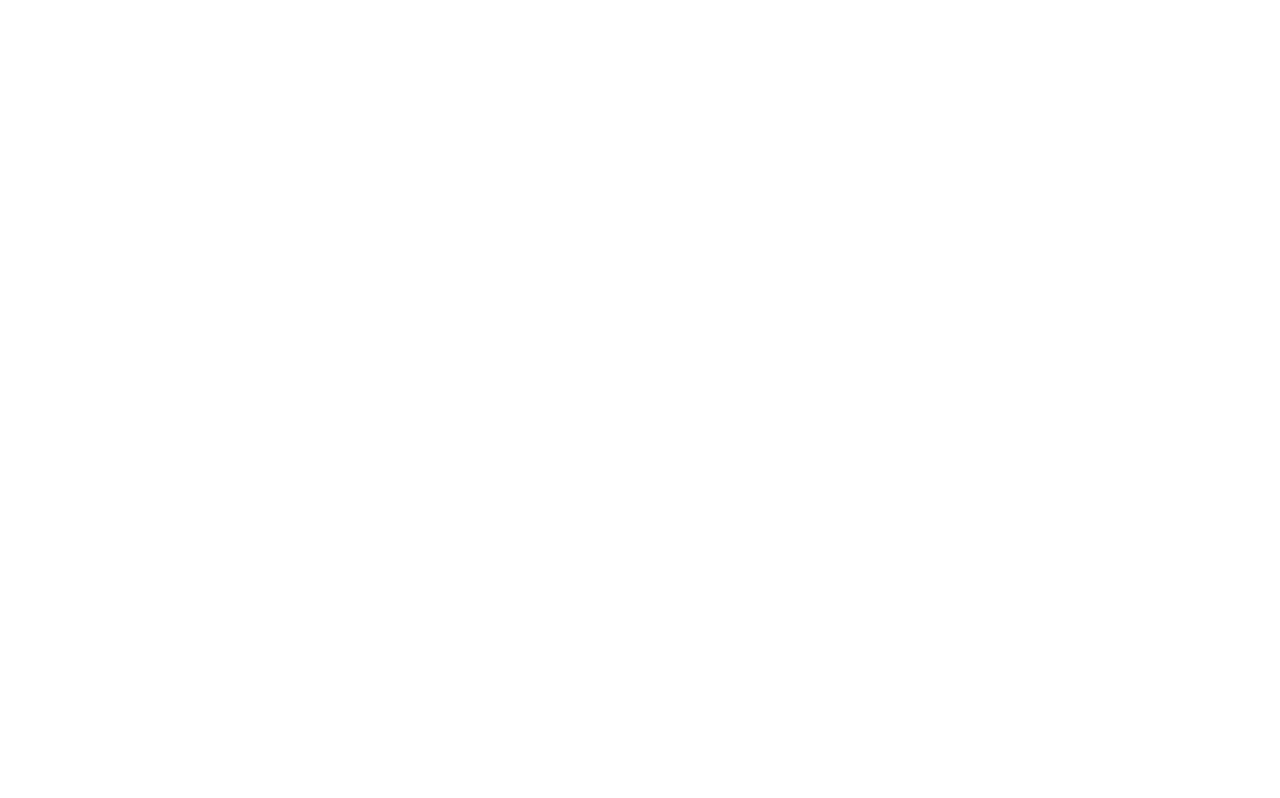
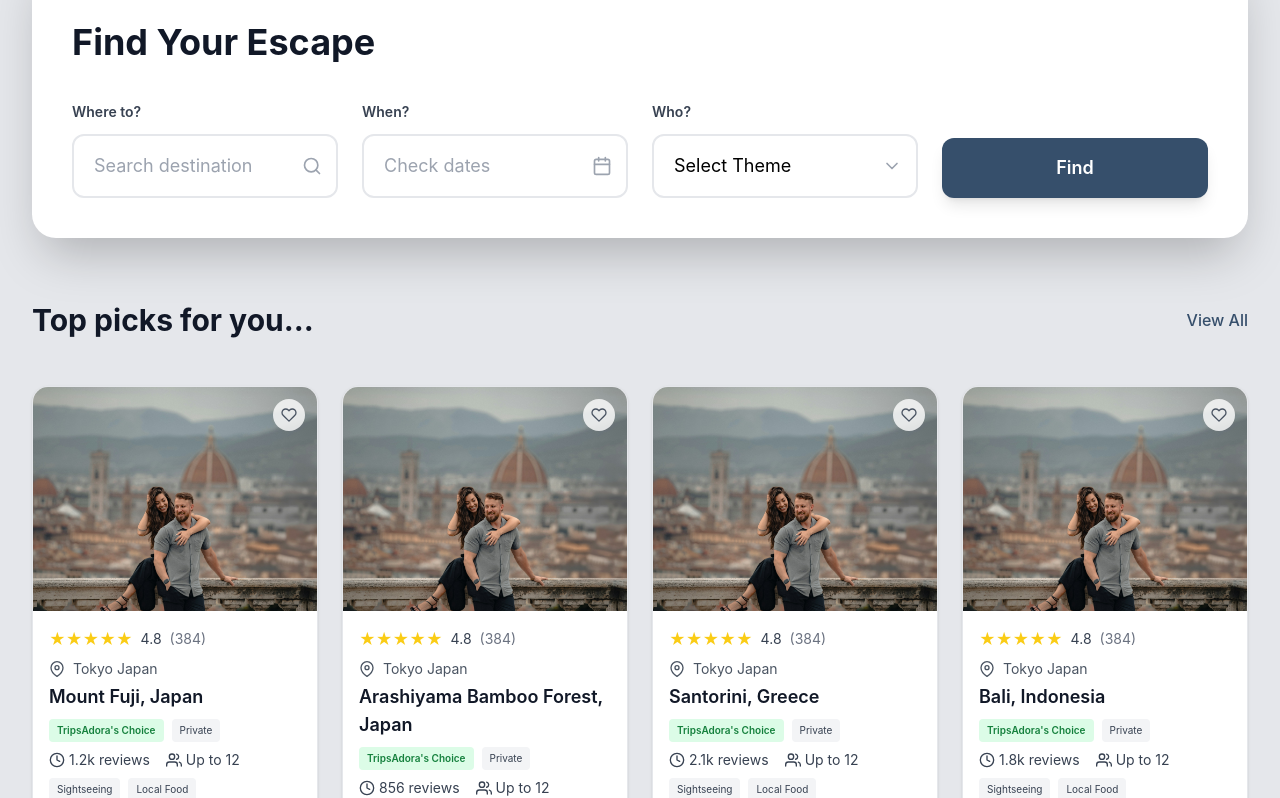
Before and after one commit to syedhamzamehdiii/Trips-Adora, a React (Vite) app in the folder customer-platform/frontend/: page /dashboard in a window 1280 px wide. Before the commit this address had no page. Shown: the part 802-1600 px from the top of the page. Before the commit the page ends 800 px from the top, so only its background shows below. Built offline with nearby package versions, Linux system fonts and the light colour scheme.

Commit message:
feat: add /product-details route; set /dashboard as landing; wire Mount Fuji to /dashboard#our-plans; add About Us/Careers navigation and anchors

```diff
--- a/customer-platform/frontend/src/App.jsx
+++ b/customer-platform/frontend/src/App.jsx
@@ -1,15 +1,18 @@
-import { Routes, Route } from 'react-router-dom'
+import { Routes, Route, Navigate } from 'react-router-dom'
 import LandingPage from './pages/LandingPage'
 import SupplierRegistrationPage from './pages/SupplierRegistrationPage'
 import AboutUsPage from './pages/AboutUsPage'
+import ProductDetails from './components/ProductDetails'
 
 function App() {
   return (
     <div className="App">
       <Routes>
-        <Route path="/" element={<LandingPage />} />
+        <Route path="/" element={<Navigate to="/dashboard" replace />} />
+        <Route path="/dashboard" element={<LandingPage />} />
         <Route path="/supplier-registration" element={<SupplierRegistrationPage />} />
         <Route path="/about-us" element={<AboutUsPage />} />
+        <Route path="/product-details" element={<ProductDetails />} />
       </Routes>
     </div>
   )
--- a/customer-platform/frontend/src/components/ExploreTripsAdoraDropdown.jsx
+++ b/customer-platform/frontend/src/components/ExploreTripsAdoraDropdown.jsx
@@ -1,8 +1,10 @@
 import React, { useEffect, useState } from 'react'
+import { useNavigate } from 'react-router-dom'
 import { FiInfo, FiMail } from 'react-icons/fi'
 
 const ExploreTripsAdoraDropdown = ({ isOpen, onClose, triggerRef }) => {
   const [position, setPosition] = useState({ top: 0, left: 0 })
+  const navigate = useNavigate()
 
   useEffect(() => {
     if (isOpen && triggerRef?.current) {
@@ -21,9 +23,9 @@ const ExploreTripsAdoraDropdown = ({ isOpen, onClose, triggerRef }) => {
   if (!isOpen) return null
 
   const leftColumn = [
-    { title: 'Our Story', desc: 'How we started' },
-    { title: 'Our Team', desc: 'Meet the experts' },
-    { title: 'Careers', desc: 'Join our team' }
+    { title: 'Our Story', desc: 'How we started', to: '/about-us' },
+    { title: 'Our Team', desc: 'Meet the experts', to: '/about-us' },
+    { title: 'Careers', desc: 'Join our team', to: '/about-us#careers' }
   ]
 
   const rightColumn = [
@@ -48,7 +50,7 @@ const ExploreTripsAdoraDropdown = ({ isOpen, onClose, triggerRef }) => {
                 <h3 className="text-lg font-semibold text-black">About Us</h3>
               </div>
               {leftColumn.map((item, idx) => (
-                <div key={idx} className="py-3 -mx-3 px-3 rounded hover:bg-gray-50 cursor-pointer">
+                <div key={idx} onClick={() => { if (item.to) { navigate(item.to); onClose?.() } }} className="py-3 -mx-3 px-3 rounded hover:bg-gray-50 cursor-pointer">
                   <p className="text-base font-semibold text-black">{item.title}</p>
                   <p className="text-sm text-gray-500 mt-0.5">{item.desc}</p>
                 </div>
--- a/customer-platform/frontend/src/components/TopPicksSection.jsx
+++ b/customer-platform/frontend/src/components/TopPicksSection.jsx
@@ -1,8 +1,10 @@
 import React from 'react'
+import { useNavigate } from 'react-router-dom'
 import { FiStar } from 'react-icons/fi'
 import TourCard from './TourCard'
 
 const TopPicksSection = () => {
+  const navigate = useNavigate()
   const destinations = [
     {
       id: 1,
@@ -56,7 +58,11 @@ const TopPicksSection = () => {
         {/* Destinations Grid */}
         <div className="grid grid-cols-1 sm:grid-cols-2 lg:grid-cols-4 gap-6">
           {destinations.map((destination) => (
-            <TourCard key={destination.id} tour={{
+            <TourCard key={destination.id} onClick={() => {
+              if (destination.name.includes('Mount Fuji')) {
+                navigate('/dashboard#our-plans')
+              }
+            }} tour={{
               name: destination.name,
               image: destination.image,
               duration: `${destination.reviews}`,
--- a/customer-platform/frontend/src/components/TourCard.jsx
+++ b/customer-platform/frontend/src/components/TourCard.jsx
@@ -1,7 +1,7 @@
 import React from 'react'
 import { FiHeart, FiMapPin, FiClock, FiUsers, FiShare2 } from 'react-icons/fi'
 
-const TourCard = ({ tour }) => {
+const TourCard = ({ tour, onClick }) => {
   const {
     image,
     name,
@@ -18,7 +18,7 @@ const TourCard = ({ tour }) => {
   } = tour
 
   return (
-    <div className="bg-white rounded-2xl overflow-hidden shadow hover:shadow-xl transition-all duration-300 border border-gray-200 hover:border-custom-blue">
+    <div onClick={onClick} className="bg-white rounded-2xl overflow-hidden shadow hover:shadow-xl transition-all duration-300 border border-gray-200 hover:border-custom-blue cursor-pointer">
       <div className="relative h-56">
         <img src={image} alt={name} className="w-full h-full object-cover" />
         {typeof slotsRemaining === 'number' && slotsRemaining > 0 && (
--- a/customer-platform/frontend/src/pages/AboutUsPage.jsx
+++ b/customer-platform/frontend/src/pages/AboutUsPage.jsx
@@ -272,7 +272,7 @@ const AboutUsPage = () => {
       </section>
 
       {/* Careers Section */}
-      <section className="relative z-10 pb-20 bg-gray-200">
+      <section id="careers" className="relative z-10 pb-20 bg-gray-200">
         <div className="max-w-7xl mx-auto px-4 sm:px-6 lg:px-8">
           <div
             className="rounded-3xl p-8 md:p-12 lg:p-14 shadow-lg"
--- a/customer-platform/frontend/src/pages/LandingPage.jsx
+++ b/customer-platform/frontend/src/pages/LandingPage.jsx
@@ -21,23 +21,20 @@ const LandingPage = () => {
 
   return (
     <div className="min-h-screen bg-gray-200">
-      {/* <Header /> */}
-{/*
+      <Header />
       <BottomNavigationBar />
-
       <HeroSection />
-
       <SearchSection />
       <TopPicksSection />
-
       <ToursSection />
       <ConsultationBanner />
       <PlacesSection />
       <SupplierPromo />
       <TopCountriesSection />
       <NewsletterSection />
-       */}
-       <OurPlans/>
+      <div id="our-plans">
+        <OurPlans/>
+      </div>
 
     </div>
   )
```
